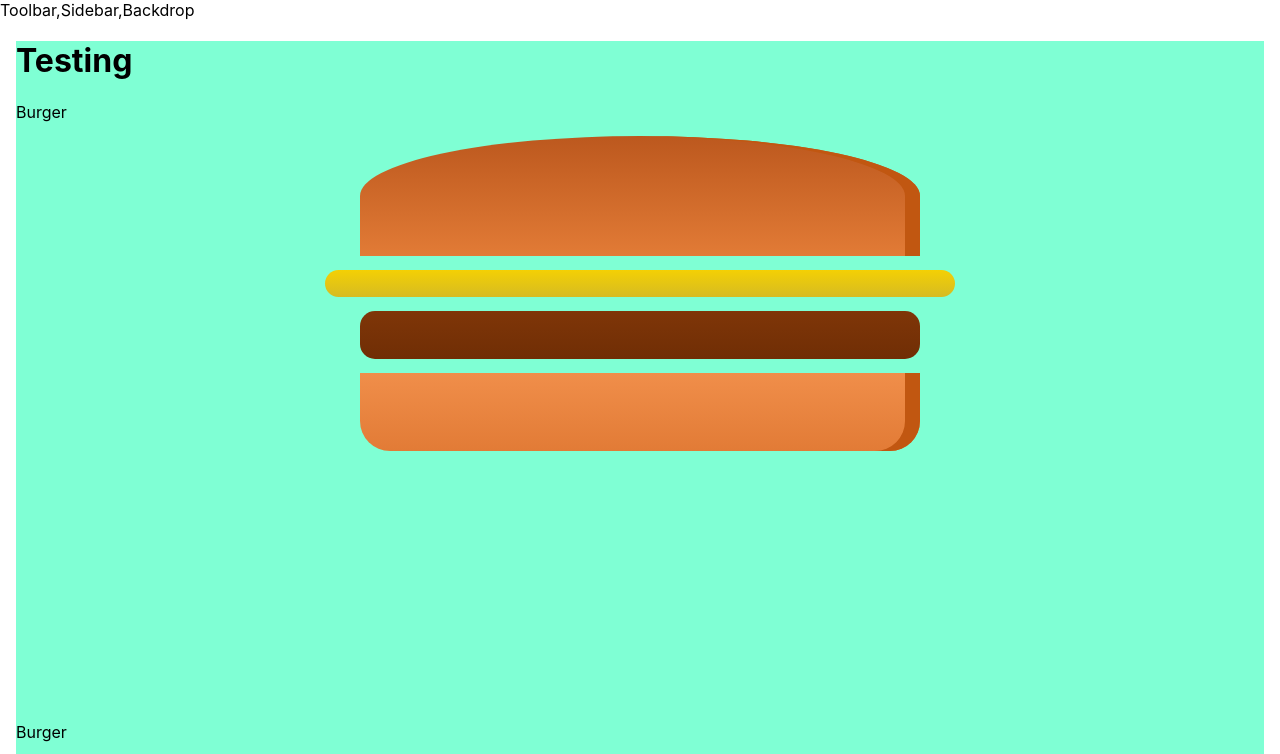
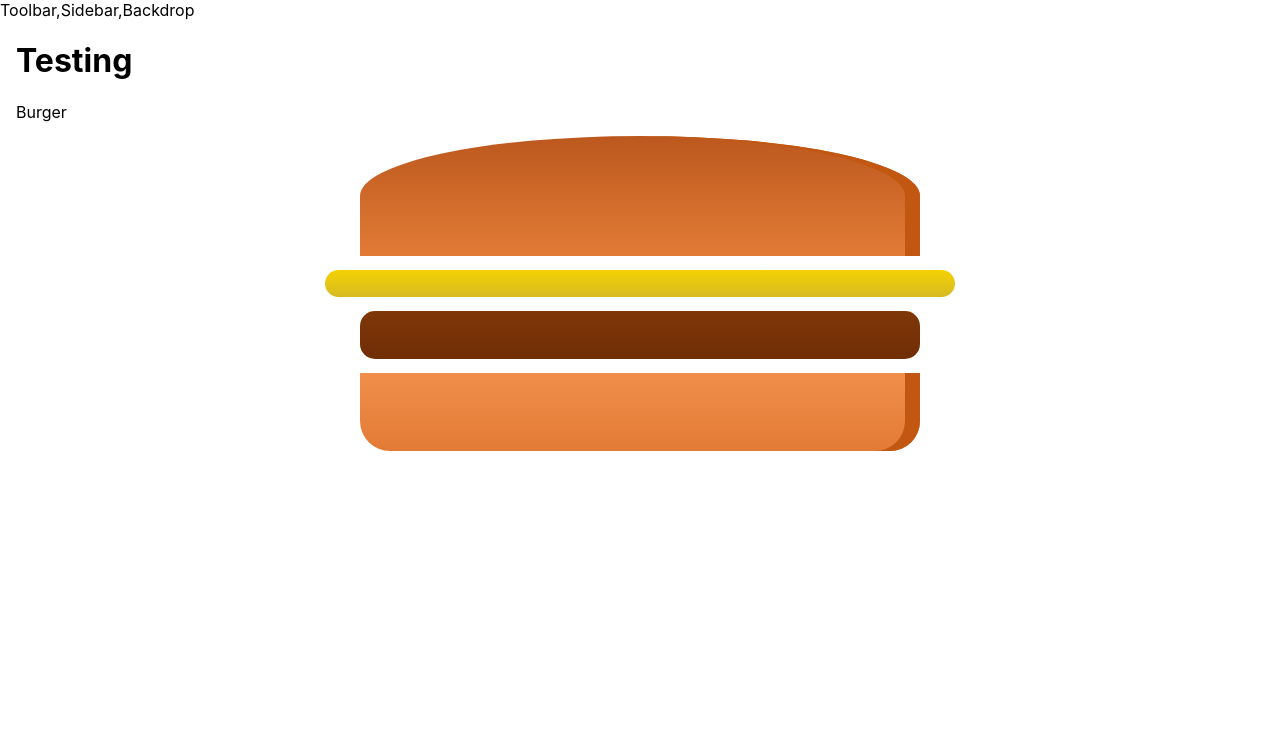
Before and after one commit to sayantabonny/Burger_Builder_Basic, a React (Create React App) app: page / in a window 1280 px wide. Shown: the top 754 px of the page. Built offline with nearby package versions, Linux system fonts and the light colour scheme; the HTML template or start-up script is replaced by a standard one.

Commit message:
Removing two burgers

```diff
--- a/src/App.js
+++ b/src/App.js
@@ -6,7 +6,6 @@ function App() {
       <Layout>
        <h1>Testing</h1>
        <BurgerBuilder/>
-       <BurgerBuilder>Rusha is BB</BurgerBuilder>
       </Layout>
     </div>
   );
--- a/src/Components/Layout/layout.module.css
+++ b/src/Components/Layout/layout.module.css
@@ -1,5 +1,4 @@
 .Content{
 
     margin: 16px;
-    background-color: aquamarine;
 }
```
